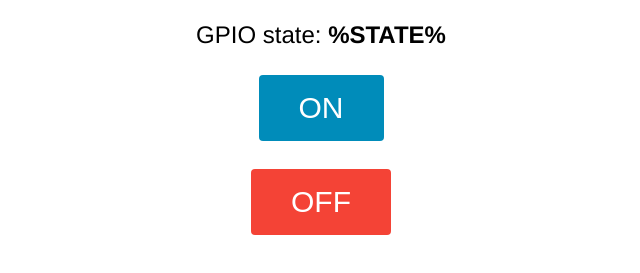
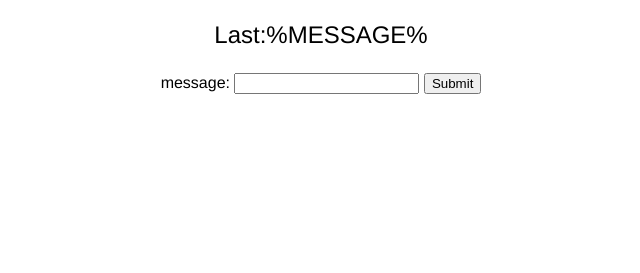
Before and after one commit to muimota/LoRaChat, a plain HTML site: page data/index.html in a window 1280 px wide. Shown: the part 93-366 px from the top of the page, without its empty margins (319-959 px from the left). Drawn offline with Linux system fonts and the light colour scheme.

Commit message:
first message

```diff
--- a/data/index.html
+++ b/data/index.html
@@ -8,8 +8,10 @@
 </head>
 <body>
   <h1>ESP32 Web Server</h1>
-  <p>GPIO state: <strong> %STATE%</strong></p>
-  <p><a href="/on"><button class="button">ON</button></a></p>
-  <p><a href="/off"><button class="button button2">OFF</button></a></p>
+  <p>Last:%MESSAGE%</p>
+  <form action="/post"  method="post">
+  	message: <input type="text" name="message">
+  	<input type="submit">
+  </form>
 </body>
 </html>
```
Also changed, not shown: 2 other files.
